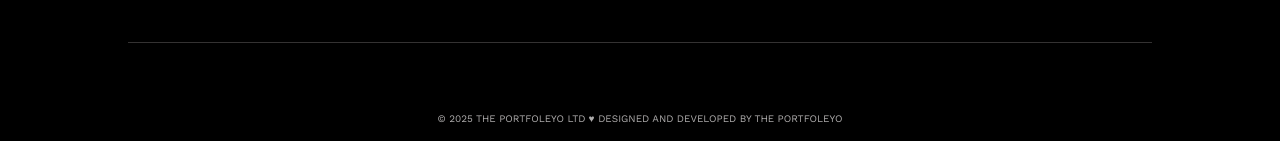
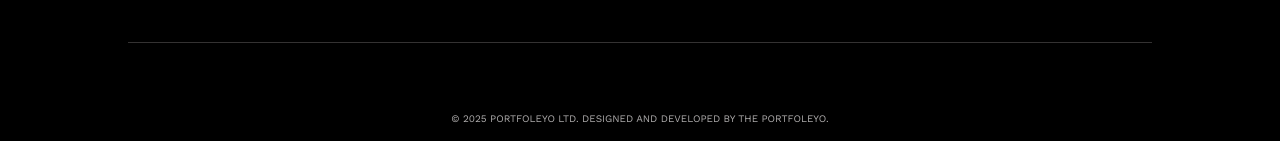
Before and after one commit to lindsayfoley/portfoleyo, a Next.js app: page / in a window 1280 px wide. Shown: the part 2196-2337 px from the top of the page. Built offline with nearby package versions, Linux system fonts and the light colour scheme; a web font is replaced by a local one.

Commit message:
changing footer text

```diff
--- a/src/constants/footer/content.ts
+++ b/src/constants/footer/content.ts
@@ -8,5 +8,5 @@ export const FOOTER_CONTENT = {
   browse: {
     title: "Browse",
   },
-  copyright: "The Portfoleyo Ltd ♥ Designed and developed by The Portfoleyo",
+  copyright: "Portfoleyo Ltd. Designed and developed by The Portfoleyo.",
 };
```
